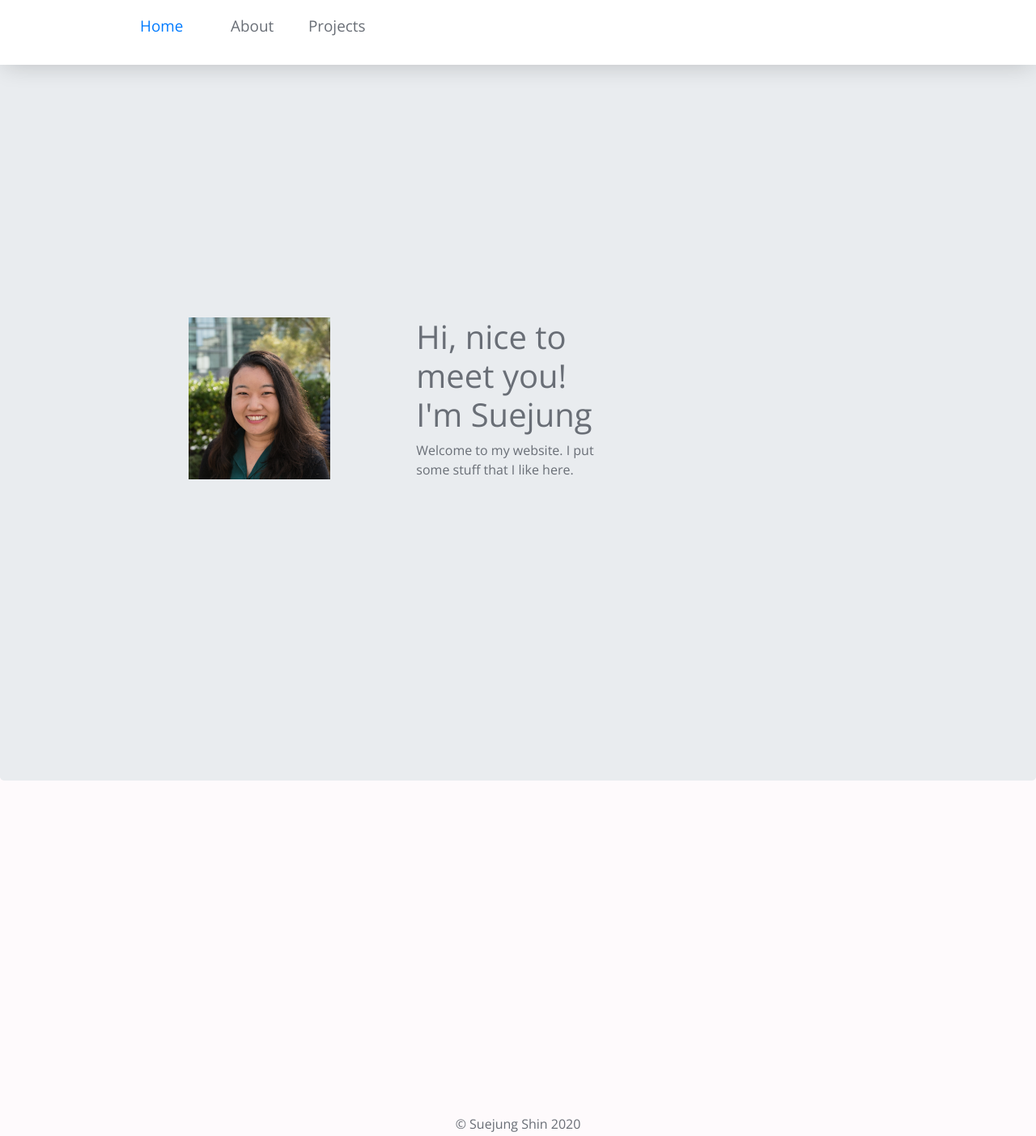
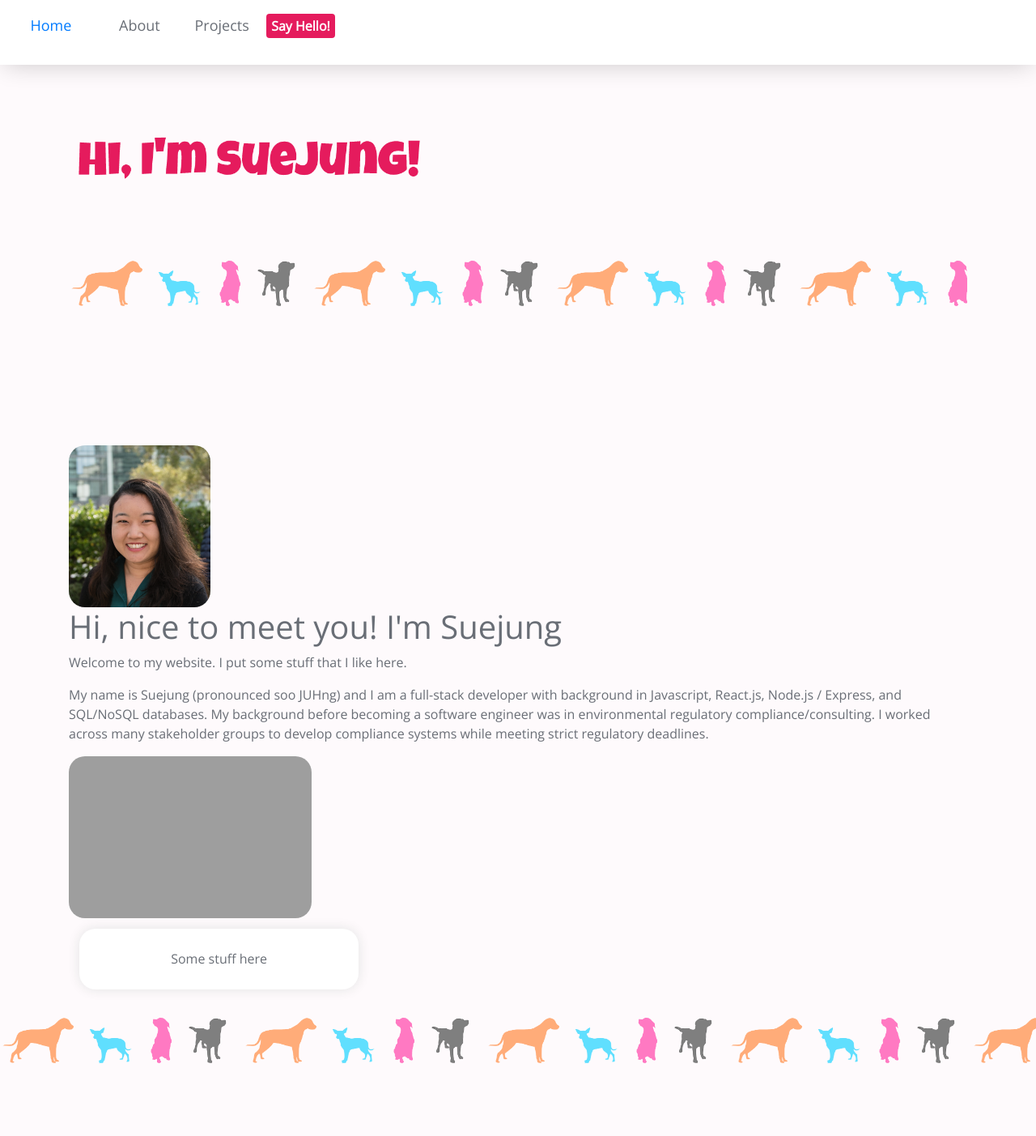
Before and after one commit to suejungshin/personal-website, a React app: page / in a window 1280 px wide. Shown: the whole page at 81% size. After the commit the page ends 1335 px from the top, so only its background shows below. Built offline with nearby package versions, Linux system fonts and the light colour scheme; grey boxes are pictures that could not be loaded.

Commit message:
Continuing laying out skeleton

```diff
--- a/client/Components/About.js
+++ b/client/Components/About.js
@@ -2,11 +2,12 @@ import React from 'react';
 
 const About = (props) => {
 
-  return (<div className='jumbotron'>
+  return (
+    <div className='container'>
     <p>
     My name is Suejung (pronounced soo JUHng) and I am a full-stack developer with background in Javascript, React.js, Node.js / Express, and SQL/NoSQL databases.
 
-    My background before becoming a software engineer was in environmental regulatory compliance/consulting so I am intimately familiar with the process of first understanding constraints and user needs, then developing systems that meet them while hitting strict regulatory deadlines.
+    My background before becoming a software engineer was in environmental regulatory compliance/consulting. I worked across many stakeholder groups to develop compliance systems while meeting strict regulatory deadlines.
     </p>
     <img src='refinery.jpg' height='200px' width='300px'></img>
   </div>)
--- a/client/Components/App.js
+++ b/client/Components/App.js
@@ -22,22 +22,13 @@ class App extends React.Component {
     })
   }
 
-  renderView() {
-    const view = this.state.view;
-
-    if (view === 'home') {
-      return <Home></Home>
-    } else if (view === 'about') {
-      return <About></About>
-    } else if (view === 'projects') {
-      return <Projects></Projects>
-    }
-  }
 
   render() {
     return (<div>
-      <Header changeView={this.changeView}></Header>
-      {this.renderView()}
+      <Header></Header>
+      <Home></Home>
+      <About></About>
+      <Projects></Projects>
       <Footer></Footer>
       </div>)
   }
--- a/client/Components/Footer.js
+++ b/client/Components/Footer.js
@@ -2,8 +2,8 @@ import React from 'react';
 
 const Footer = (props) => {
 
-  return (<footer className='container'>
-    <p>© Suejung Shin 2020</p>
+  return (<footer>
+  <div className='dog-band'></div>
   </footer>)
 
 }
--- a/client/Components/Header.js
+++ b/client/Components/Header.js
@@ -4,7 +4,6 @@ const Header = (props) => {
 
   return (<div>
     <nav className='header'>
-      <div className='container'>
       <ul className='menu'>
         <li className='navbar-item'>
           <a className='nav-link' onClick={() => { props.changeView('home') }}>
@@ -17,8 +16,10 @@ const Header = (props) => {
         <li className='navbar-item'>
           <a onClick={() => { props.changeView('projects') }}>Projects</a>
         </li>
+        <li className='hire-me-button'>
+          <a>Say Hello!</a>
+        </li>
       </ul>
-      </div>
     </nav>
   </div>)
 }
--- a/client/Components/Introduction.js
+++ b/client/Components/Introduction.js
@@ -2,17 +2,15 @@ import React from 'react';
 
 const Introduction = (props) => {
 
-  return (<div className='jumbotron'>
+  return (<div>
     <div className='container'>
-      <div className='row'>
-        <div className='col-md-4'>
-          <img src='photo.png' height='200' width='175'></img>
-        </div>
-        <div className='col-md-4'>
-          <h1>Hi, nice to meet you! I'm Suejung</h1>
-          <p>Welcome to my website. I put some stuff that I like here.</p>
-        </div>
-      </div>
+      <div className='spacer'></div>
+      <img src='welcome.png' height='150px'></img>
+      <div className='dog-band'></div>
+      <div className='spacer'></div>
+      <img src='photo.png' height='200' width='175'></img>
+      <h1>Hi, nice to meet you! I'm Suejung</h1>
+      <p>Welcome to my website. I put some stuff that I like here.</p>
     </div>
   </div>)
 }
--- a/client/Components/Project.js
+++ b/client/Components/Project.js
@@ -2,8 +2,8 @@ import React from 'react';
 
 const Project = (props) => {
 
-return (<div>
-
+return (<div className='project'>
+Some stuff here
 </div>)
 
 }
--- a/client/Components/Projects.js
+++ b/client/Components/Projects.js
@@ -4,9 +4,7 @@ import Project from './Project.js';
 const Projects = (props) => {
 
   return (<div className='container'>
-      {props.map((project) => {
-        return (<Project></Project>)
-      })}
+      <Project></Project>
   </div>)
 
 }
--- a/public/style.css
+++ b/public/style.css
@@ -5,29 +5,41 @@ body {
   background-color: #fefafc;
 }
 
+img {
+  border-radius: 20px;
+}
+
+.dog-band {
+  background-image: url('dog-footer.png');
+  background-repeat: repeat-x;
+  background-size: 300px;
+  height: 100px;
+}
+
+.spacer {
+  height: 150px;
+}
+
+
 .container {
-  flex-flow: row nowrap;
+  /* flex-flow: row nowrap;
   justify-content: center;
   align-items: center;
   display: flex;
   height: 100%;
   width: 100%;
   padding: 0 2vw;
-  list-style-type: none;
+  list-style-type: none; */
 }
 
 .header {
   position: fixed;
   z-index: 100;
   height: 80px;
-  width: 100vw;
+  width: 100%;
   background-color: white;
   color: #696e76;
   box-shadow: 0 5px 30px -5px rgba(0,0,0,.2);
-}
-
-.jumbotron {
-  padding-top: 100px;
 }
 
 .menu {
@@ -37,6 +49,8 @@ body {
   align-items: center;
   list-style-type: none;
   text-align: center;
+  padding: 0px;
+  margin: 0px;
 }
 
 .menu li {
@@ -47,5 +61,42 @@ body {
 .navbar-item {
   margin: 10px .5vw;
   padding: 0 15px;
-  font-size: 18.88px;
+  font-size: 18px;
 }
+
+.navbar-item a {
+  cursor: pointer;
+}
+.navbar-item a:hover {
+  color: #e51b5d;
+}
+
+.hire-me-button {
+  color: #fff;
+  background-color: #e51b5d;
+  padding: 3px 6px;
+  font-weight: 700;
+  border-radius: .25rem;
+  transition: all .2s;
+  display: inline-block;
+  cursor: pointer;
+}
+
+.project {
+  background-color: #fff;
+  box-shadow: 0 0 15px 0 #e4e4e4;
+  margin: 1vw;
+  border-radius: 20px;
+  width: 27vw;
+  min-width: 300px;
+  padding: 2vw;
+  filter: alpha(opacity=60);
+  align-self: stretch;
+  -webkit-transition: all .5s;
+  transition: all .5s;
+  cursor: auto;
+  display: flex;
+  flex-flow: column nowrap;
+  justify-content: flex-start;
+  align-items: center;
+}
```
Also changed, not shown: public/dog-footer.png (added), public/welcome.png (added), 2 other files. Lines whose indentation alone changed are shown as unchanged.
